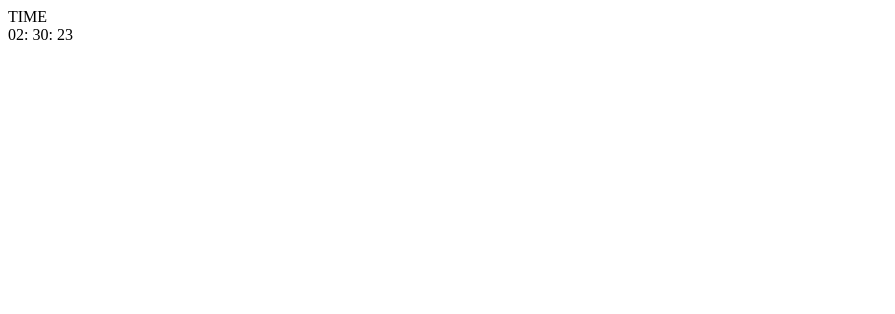
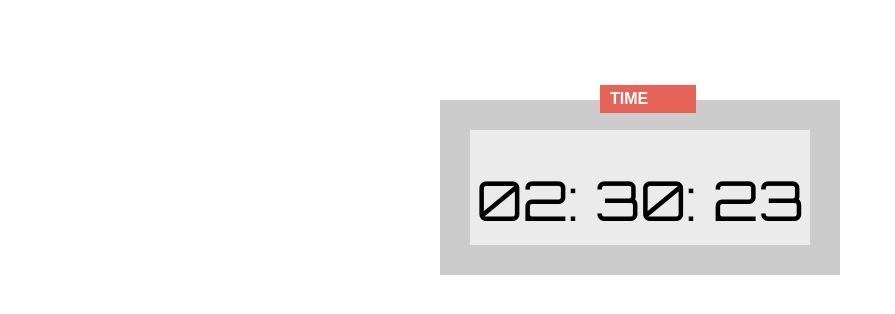
Before and after one commit to cutiepatootiebear/vetsWhoCodePre, a plain HTML site: page index.html in a window 1280 px wide. Shown: the whole page, without its empty margins (0-895 px from the left). Drawn offline with Linux system fonts and the light colour scheme.

Commit message:
add styles

```diff
--- a/index.html
+++ b/index.html
@@ -4,16 +4,18 @@
   <meta charset="UTF-8">
   <meta name="viewport" content="width=device-width, initial-scale=1.0">
   <title>Vets Who Code pre</title>
+  <link rel="stylesheet" href="styles.css">
+  <!-- <link href="https://fonts.googleapis.com/css2?family=Orbitron&display=swap" rel="stylesheet"> -->
 </head>
 <body>
   <div class='main'>
-    <div clas='badge'>
+    <div class='badge'>
       TIME
     </div>
     <div class="clock">
-      <span>02:</span>
-      <span>30:</span>
-      <span>23</span>
+      <span id="hour">02:</span>
+      <span id="minute">30:</span>
+      <span id="seconds">23</span>
     </div>
   </div>
 </body>
--- /dev/null
+++ b/styles.css
@@ -0,0 +1,41 @@
+@import url('https://fonts.googleapis.com/css2?family=Orbitron&display=swap');
+
+* {
+  padding: 0;
+  margin: 0;
+  box-sizing: border-box;
+  /* border: 1px solid black; */
+}
+body {
+  background: white;
+}
+
+.main {
+  background: #ccc;
+  width: 400px;
+  margin: 100px auto;
+  height: 175px;
+  position: relative;
+  padding: 30px;
+}
+
+.badge {
+  width: 96px;
+  background: #e66357;
+  color:white;
+  padding: 5px 10px;
+  font-family: sans-serif;
+  font-weight: bold;
+  position: absolute;
+  top: -15px;
+  left: 40%;
+}
+
+.clock {
+  background: #ebebeb;
+  text-align: center;
+  font-size: 55px;
+  height: 100%;
+  padding-top: 35px;
+  font-family: Orbitron;
+}
```
Also changed, not shown: 1 other file.
